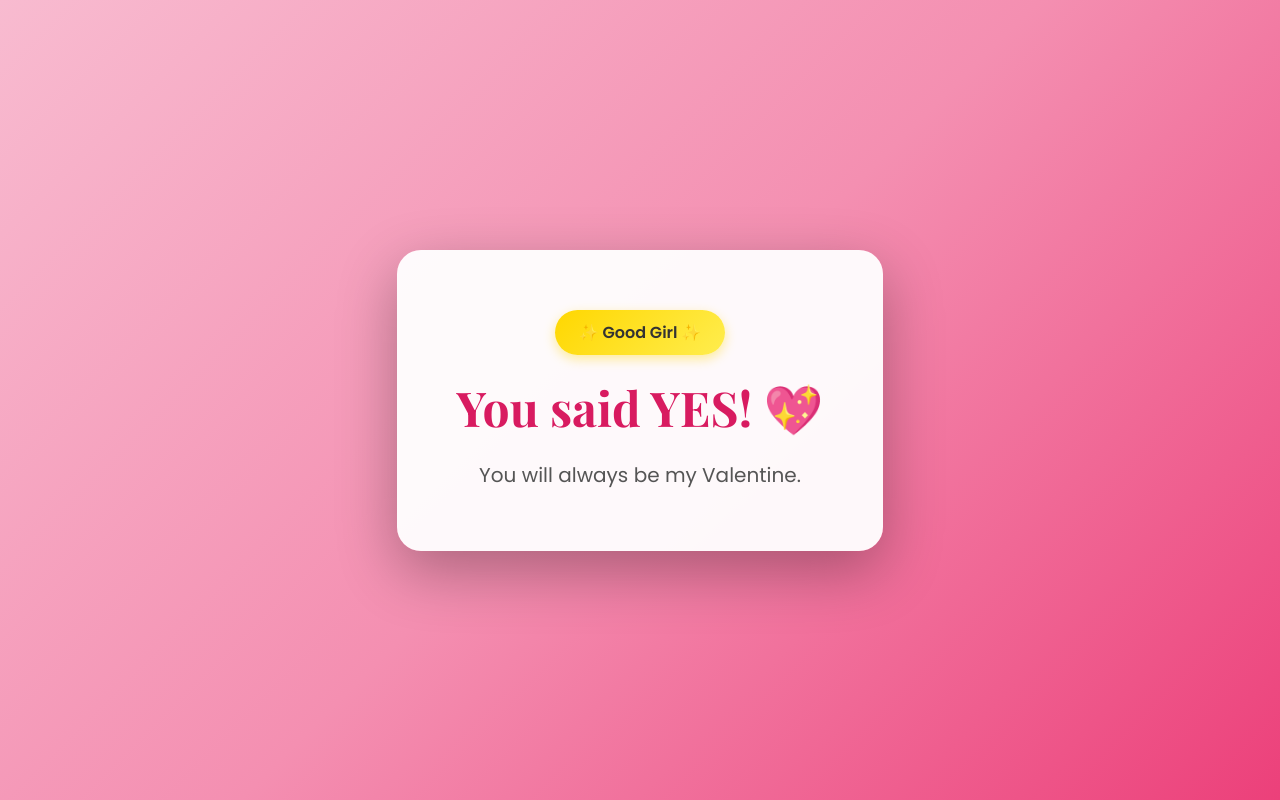
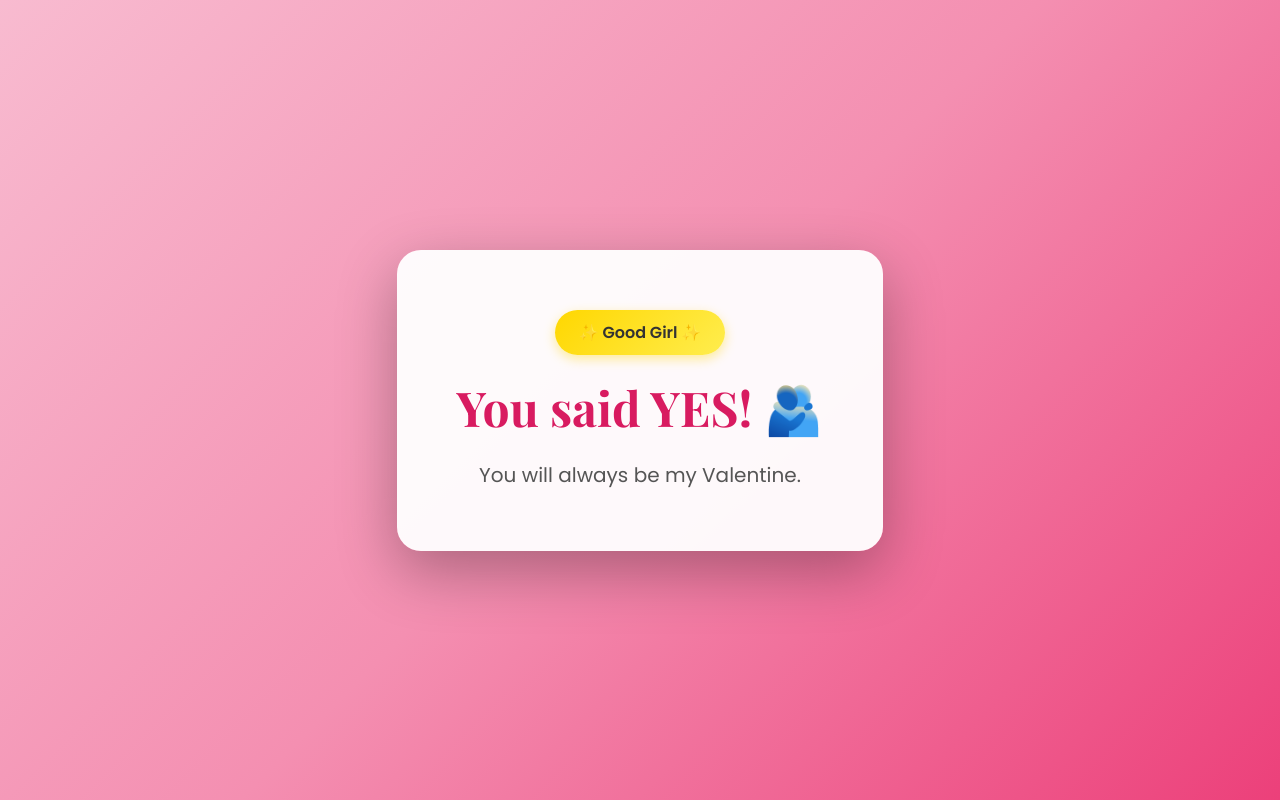
Before and after one commit to Khalwn/My-valentine, a plain HTML site: page index.html in a window 1280 px wide. Both pictures are taken after a click on the button "Yes! 💕". Drawn offline with nearby package versions, Linux system fonts and the light colour scheme.

Commit message:
Update index.html

```diff
--- a/index.html
+++ b/index.html
@@ -553,7 +553,7 @@ function showFinal() {
   }, 300);
 
   // Typewriter effect
-  const text = "You said YES! 💖";
+  const text = "You said YES! 🫂";
   let i = 0;
   const type = setInterval(() => {
     finalText.textContent += text[i];
```
